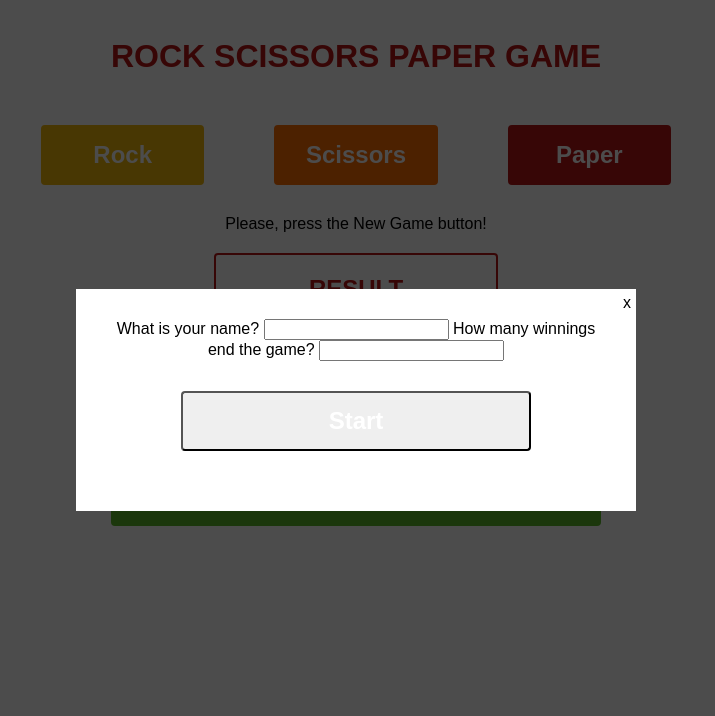
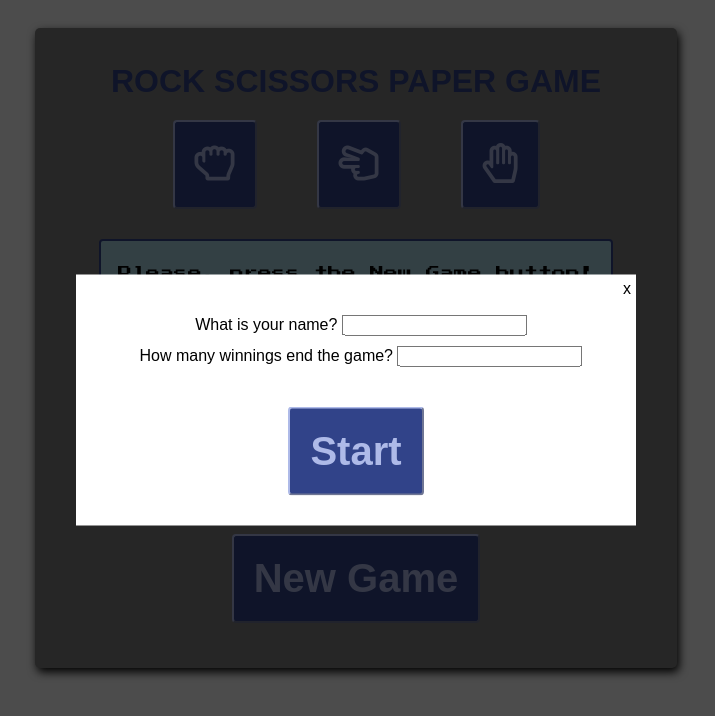
Before and after one commit to AnnaSzmyga/Rock-Scissors-Paper-Game, a website: page index.html in a window 1280 px wide. Both pictures are taken after a click on the button "New Game". Shown: the whole page, without its empty margins (284-999 px from the left). Drawn offline with Linux system fonts and the light colour scheme; a web font is replaced by a local one.

Commit message:
Change game design

```diff
--- a/index.html
+++ b/index.html
@@ -4,27 +4,26 @@
 <head>
   	<meta charset="UTF-8">
   	<title>Rock Scissors Paper Game</title>
+  	<link rel="stylesheet" href="https://use.fontawesome.com/releases/v5.7.1/css/all.css" integrity="sha384-fnmOCqbTlWIlj8LyTjo7mOUStjsKC4pOpQbqyi7RrhN7udi9RwhKkMHpvLbHG9Sr" crossorigin="anonymous">
+  	<link href="https://fonts.googleapis.com/css?family=Electrolize|Press+Start+2P" rel="stylesheet">
 	<link rel="stylesheet" href="css/style.css">
 </head>
 <body>
-	<div class="container">
+	<div class="game-wrapper">
 	  <h1>Rock scissors paper Game</h1>
-		  <div class="column">
-		    <div><button class="player-move yellow" data-move="rock">Rock</button></div>
+	  <div class="buttons-wrapper">
+	    <button class="player-move" data-move="rock"><i class="far fa-hand-rock"></i></button>
+	    <button class="player-move" data-move="scissors"><i class="far fa-hand-scissors"></i></button>
+	    <button class="player-move" data-move="paper"><i class="far fa-hand-paper"></i></button>
 	  </div>
-		  <div class="column">
-		    <div><button class="player-move orange" data-move="scissors">Scissors</button></div>
-		  </div>
-		  <div class="column">
-		    <div><button class="player-move red" data-move="paper">Paper</button></div>
-		  </div>
+
 	  <div id="output"></div>
 	  <div class="result-wrapper">
 	    <h2>Result</h2>
 	    <p>Player: | Computer:</p>
 	    <div id="result-box"></div>
 	  </div>
-		  <div><button class="green" id="new-game-btn">New Game</button></div>
+	  <div><button class="new-game-btn" id="new-game-btn">New Game</button></div>
 	</div>
 
 	<div class="overlay" id="modal-overlay">
@@ -52,16 +51,19 @@
 		<div class="modal" id="new-game-modal">
 			<a href="#" class="close">x</a>
 		    <form>
+		      <div class="form-item">
 		        <label>What is your name?</label>
 		        <input type="text" name="player-name" id="player-name">
+		      </div>
+		      <div class="form-item">
 		        <label>How many winnings end the game?</label>
 		        <input type="number" name="winnings-number" id="winnings-number">
+		      </div>
 		      <div id="new-game-modal-output"></div>
-			      <button id="start-btn">Start</button>
+		      <button type="submit" id="start-btn">Start</button>
 		    </form>
 		</div>
 	</div>
-
 
     <script  src="js/script.js"></script>
 </body>
--- a/js/script.js
+++ b/js/script.js
@@ -9,8 +9,8 @@ var params = {
   playerResult: 0,
   computerResult: 0,
   gameContinue: false,
-  winningNumber: 0,
-  winningInfo: '',
+  winningsNumber: 0,
+  winningsInfo: '',
   playerName: 'YOU',
   progress: [],
   roundNumber: 0,
@@ -18,7 +18,7 @@ var params = {
 };
 
 var outputShow = function (text) {
-  output.innerHTML = text + '<br>' + params.winningInfo;
+  output.innerHTML = text + '<br>' + params.winningsInfo;
 };
 
 outputShow('Please, press the New Game button!');
@@ -35,7 +35,7 @@ var newGame = function() {
   params.roundNumber = 0;
   cleanTable();
   resultShow();
-  params.winningInfo = params.winningNumber + ' winnings give you VICTORY!<br>'
+  params.winningsInfo = params.winningsNumber + ' winnings give you VICTORY!<br>'
   outputShow('What is your move? Click the button!');
   params.gameContinue = true;
 };
@@ -76,7 +76,7 @@ var playerMove = function(playerMoveName) {
       params.roundResult = '0 : 0';
   }
   params.progress.push({roundNumber: params.roundNumber, playerMoveName: playerMoveName, computerMoveName: computerMoveName, roundResult: params.roundResult, gameResult: params.playerResult + ' : ' + params.computerResult});
-  if ((params.playerResult === params.winningNumber) || (params.computerResult === params.winningNumber)) {
+  if ((params.playerResult === params.winningsNumber) || (params.computerResult === params.winningsNumber)) {
     buildTable();
     gameOver();
   }
@@ -110,7 +110,7 @@ var gameOver = function() {
     document.querySelector('#game-over-modal-output').innerHTML = params.playerName + ' WON ENTIRE GAME!';
   }
   showModal('#game-over-modal');
-  params.winningInfo = '';
+  params.winningsInfo = '';
   outputShow('Please, press the New Game button!');
   params.gameContinue = false;
 };
@@ -136,8 +136,8 @@ var startButtonCallback = function(event) {
   if (!(document.querySelector('#player-name').value.trim() === '')) {
     params.playerName = document.querySelector('#player-name').value;
   }
-  params.winningNumber = Math.round(document.querySelector('#winnings-number').value);
-  if (params.winningNumber === 0) {
+  params.winningsNumber = Math.round(document.querySelector('#winnings-number').value);
+  if (params.winningsNumber === 0) {
     document.querySelector('#new-game-modal-output').innerHTML = '<br>You didn\'t enter correct winnings number!<br>';
     params.gameContinue = false;
   } else {
--- a/sass/style.scss
+++ b/sass/style.scss
@@ -1,81 +1,75 @@
 body {
   text-align: center;
-  padding: 10px;
-  font-family: 'Arial';
-}
-.container {
-  margin: 0 auto;
-  width: 700px;
-}
-h1, h2 {
-  text-transform: uppercase;
-  margin: 20px auto;
-  color: #ba1414;
-}
-.column {
-  width: 33.333%;
-  float: left;
+  padding: 20px;
+  font-family: 'Electrolize', sans-serif;
 }
 button {
   display: inline-block;
-  height: 60px;
-  min-width: 70%;
-  font-size: 24px;
+  padding: 20px;
+  font-size: 40px;
   font-weight: bold;
+  font-family: 'Electrolize', sans-serif;
+  background-color: #314389;
   cursor: pointer;
   border-radius: 4px;
-  color: #fff;
+  border-color: #aebae8;
+  color: #aebae8;
   transition: color .3s, background-color .3s;
   outline: 0!important;
   margin: 30px;
+  margin-top: 0;
+  &:hover {
+    color: #fff;
+  }
 }
-.yellow {
-  background-color: #f2b809;
-  border: 2px solid #f2b809;
-}
-.yellow:hover, .yellow:active {
-    color: #f2b809;
-    background-color: #fff;
-}
-.orange {
-  background-color: #ff6e00;
-  border: 2px solid #ff6e00;
-}
-.orange:hover, .orange:active {
-    color: #ff6e00;
-    background-color: #fff;
-}
-.red {
-  background-color: #ba1414;
-  border: 2px solid #ba1414;
-}
-.red:hover, .red:active {
-    color: #ba1414;
-    background-color: #fff;
-}
+.game-wrapper {
+  margin: 0 auto;
+  padding: 15px;
+  width: 50%;
+  border-radius: 5px;
+  background-color: grey;
+  box-shadow: 2px 4px 10px;
 
-.green {
-  background-color: #5aba27;
-  border: 2px solid #5aba27;
-}
-.green:hover, .green:active {
-    color: #5aba27;
-    background-color: #fff;
-}
-#winning-output {
-  font-size: 18px;
-}
-.result-wrapper {
-  width: 40%;
-  border: 2px solid #ba1414;
-  border-radius: 4px;
-  text-align: center;
-  margin:20px auto;
-}
-#result-box {
-  font-size: 32px;
-  color: #ba1414;
-  margin-bottom: 20px;
+  h1, h2 {
+    text-transform: uppercase;
+    margin: 20px auto;
+    color: #314389;
+  }
+  .buttons-wrapper {
+    display: flex;
+    justify-content: center;
+  }
+  #output {
+    width: 80%;
+    margin: 0 auto;
+    padding: 20px 10px;
+    font-size: 14px;
+    line-height: 25px;
+    font-family: 'Press Start 2P', cursive;
+    border: 2px solid #314389;
+    border-radius: 4px;
+    background-color: lightblue;
+  }
+  .result-wrapper {
+    width: 60%;
+    border: 2px solid #314389;
+    border-radius: 4px;
+    text-align: center;
+    margin:20px auto;
+    color: #314389;
+
+    #result-box {
+      font-size: 32px;
+      font-family: 'Press Start 2P', cursive;
+      background-color: lightblue;
+      width: 80%;
+      margin: 20px auto;
+      padding: 10px;
+      border: 2px solid #314389;
+      border-radius: 4px;
+      color: black;
+    }
+  }
 }
 
 .overlay {
@@ -105,7 +99,6 @@ button {
   &.show {
     display: block;
   }
-
   .close {
     position: absolute;
     right: 0;
@@ -114,12 +107,46 @@ button {
     color: #000;
     text-decoration: none;
   }
-
-  header {
-    font-size: 20px;
-    line-height: 30px;
-    min-height: 30px;
-    font-weight: bold;
-    padding: 0 30px;
+  &#game-over-modal {
+    table {
+      background-color: lightgrey;
+      border-spacing: 0;
+      border-collapse: collapse;
+      margin: 0 auto;
+      thead {
+        background-color: grey;
+        color: #314389;
+      }
+      td, th {
+        border: 1px solid grey;
+      }
+    }
+  }
+  &#new-game-modal form {
+    .form-item {
+      margin: 10px auto;
+      label {
+        margin-left: 10px;
+      }
+    }
+    button {
+      margin: 0 auto;
+      margin-top: 30px;
+    }
   }
 }
+
+@media (max-width: 991px) {
+  .game-wrapper {
+    width: 90%;
+    #output {
+      width: 90%;
+    }
+    .result-wrapper {
+      width: 90%;
+    }
+  }
+  .modal {
+    width: 90%;
+  }
+}
```
Also changed, not shown: css/style.css, 1 other file. Lines whose indentation alone changed are shown as unchanged.
